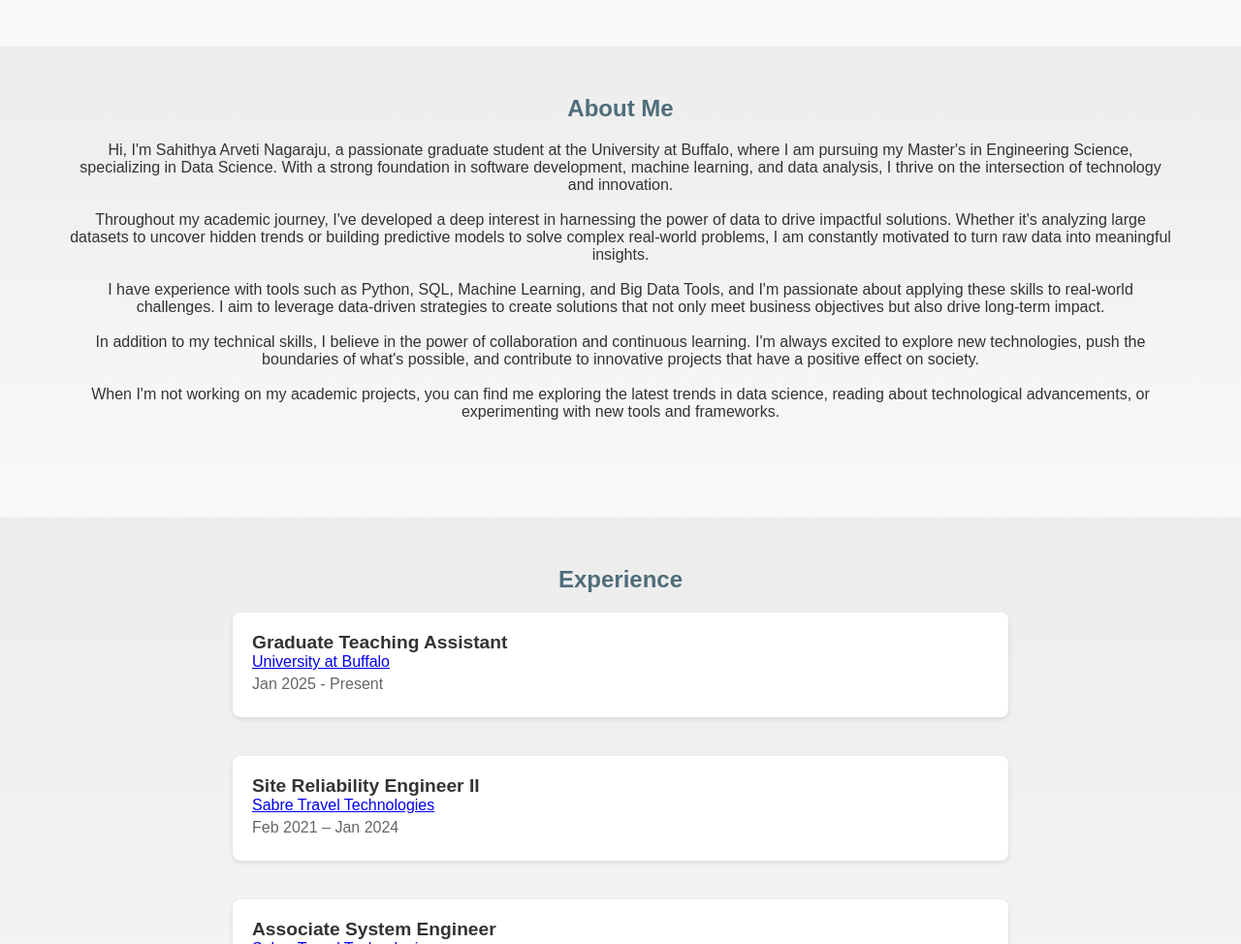
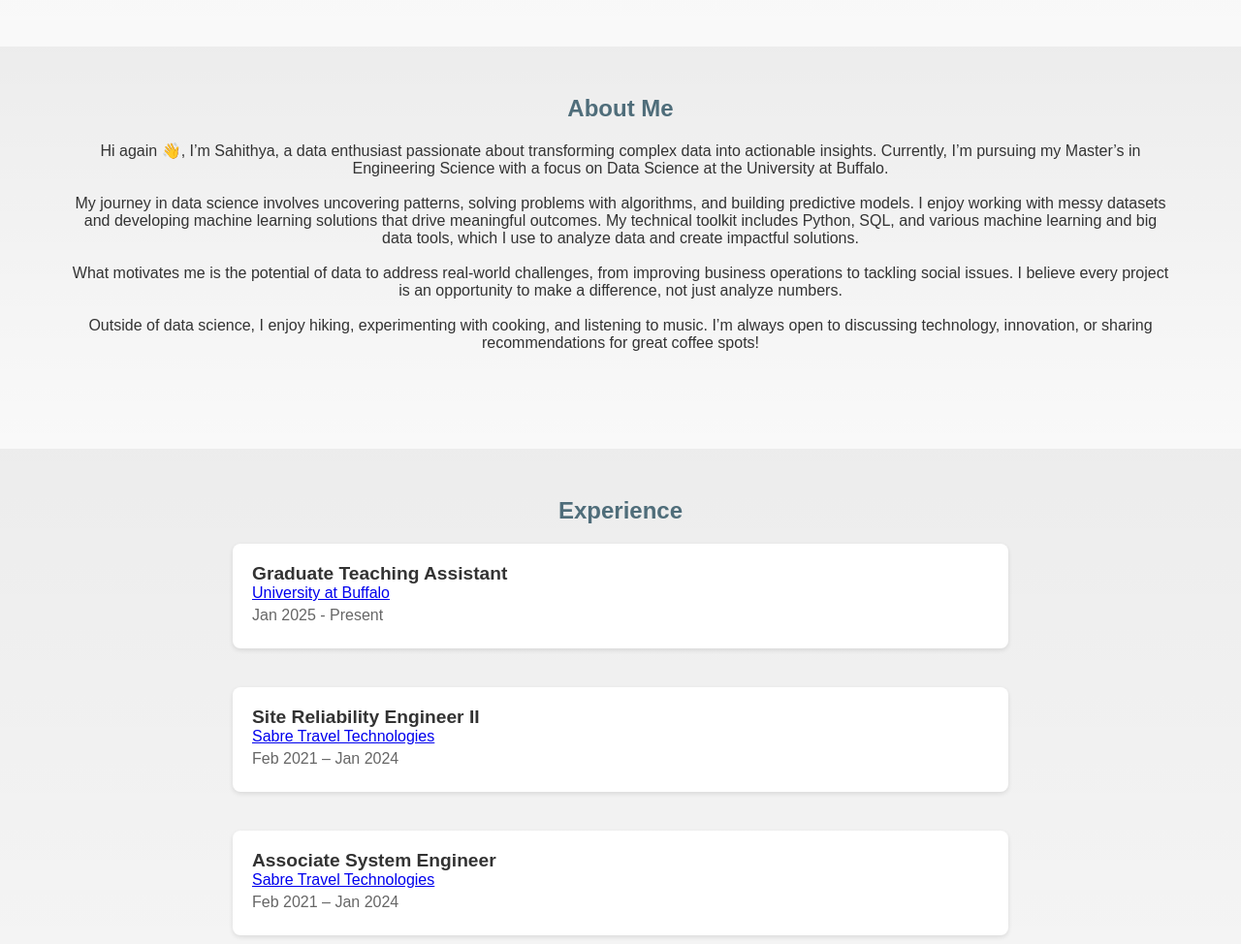
Before and after one commit to SAHITHYA21/sahithya-portfolio, a plain HTML site: page index.html in a window 1280 px wide. Shown: the part 800-1774 px from the top of the page at 97% size. Drawn offline with Linux system fonts and the light colour scheme.

Commit message:
Update index.html

```diff
--- a/index.html
+++ b/index.html
@@ -33,7 +33,12 @@
         .nav-logo {
             font-size: 1.5rem;
             font-weight: bold;
-            color: #4f6d7a; /* Soft professional color */
+            color: #4f6d7a;
+            text-decoration: none;
+            transition: color 0.3s
+        }
+        .nav-logo a:hover {
+            color: #4f6d7a; /* Soft hover color */
         }
         .nav-links {
             list-style: none;
@@ -124,6 +129,12 @@
             border-radius: 8px; /* Square shape */
             box-shadow: 0 4px 10px rgba(0, 0, 0, 0.15); /* Soft shadow */
             margin-right: 200px;
+            transition: transform 0.3s ease, box-shadow 0.3s ease; /* Smooth hover effect */
+        }
+
+        .hero-image img:hover {
+            transform: scale(1.05); /* Slightly enlarge on hover */
+            box-shadow: 0 8px 20px rgba(0, 0, 0, 0.25); /* Enhanced shadow on hover */
         }
 
         /* Experience Section */
@@ -285,7 +296,7 @@
 <body>
     <!-- Navbar -->
     <nav>
-        <div class="nav-logo">sahithya arveti</div>
+        <a href="#" class="nav-logo">sahithya arveti</a>
         <ul class="nav-links">
             <li><a href="#about">About</a></li>
             <li><a href="#experience">Experience</a></li>
@@ -313,15 +324,13 @@
             <div class="about-text">
                 <h2 style=" color: #4f6d7a;">About Me</h2>
                 <p style="text-align: center; padding: 20px 50px 50px 50px;">
-                    Hi, I'm Sahithya Arveti Nagaraju, a passionate graduate student at the University at Buffalo, where I am pursuing my Master's in Engineering Science, specializing in Data Science. With a strong foundation in software development, machine learning, and data analysis, I thrive on the intersection of technology and innovation.<br><br>
-
-                    Throughout my academic journey, I've developed a deep interest in harnessing the power of data to drive impactful solutions. Whether it's analyzing large datasets to uncover hidden trends or building predictive models to solve complex real-world problems, I am constantly motivated to turn raw data into meaningful insights.<br><br>
-
-                    I have experience with tools such as Python, SQL, Machine Learning, and Big Data Tools, and I'm passionate about applying these skills to real-world challenges. I aim to leverage data-driven strategies to create solutions that not only meet business objectives but also drive long-term impact.<br><br>
-
-                    In addition to my technical skills, I believe in the power of collaboration and continuous learning. I'm always excited to explore new technologies, push the boundaries of what's possible, and contribute to innovative projects that have a positive effect on society.<br><br>
-
-                    When I'm not working on my academic projects, you can find me exploring the latest trends in data science, reading about technological advancements, or experimenting with new tools and frameworks.
+                    Hi again 👋, I’m Sahithya, a data enthusiast passionate about transforming complex data into actionable insights. Currently, I’m pursuing my Master’s in Engineering Science with a focus on Data Science at the University at Buffalo.
+                    <br><br>
+                    My journey in data science involves uncovering patterns, solving problems with algorithms, and building predictive models. I enjoy working with messy datasets and developing machine learning solutions that drive meaningful outcomes. My technical toolkit includes Python, SQL, and various machine learning and big data tools, which I use to analyze data and create impactful solutions.
+                    <br><br>
+                    What motivates me is the potential of data to address real-world challenges, from improving business operations to tackling social issues. I believe every project is an opportunity to make a difference, not just analyze numbers.
+                    <br><br>
+                    Outside of data science, I enjoy hiking, experimenting with cooking, and listening to music. I’m always open to discussing technology, innovation, or sharing recommendations for great coffee spots!
                 </p>
             </div>
         </div>
@@ -376,7 +385,7 @@
                 <div class="experience-header">
                     <h3>Research Intern</h3>
                     <a href="https://www.samsungprism.com/" target="_blank">Samsung Prism</a>
-                    <a href="https://ijisae.org/index.php/IJISAE/article/view/2210" target="_blank">Publication</a></p>
+                    &nbsp;&nbsp;&nbsp;&nbsp;<a href="https://ijisae.org/index.php/IJISAE/article/view/2210" target="_blank">Publication</a></p>
                 </div>
                 <p class="role-dates">Sep 2020 - Aug 2021</p>
                 <div id="details4" class="experience-details">
```
